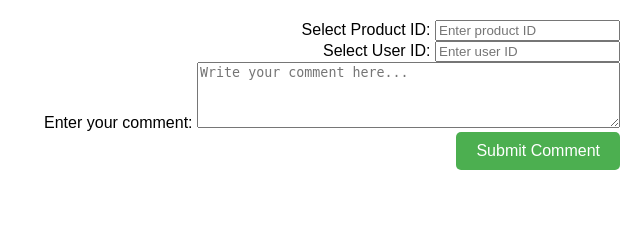
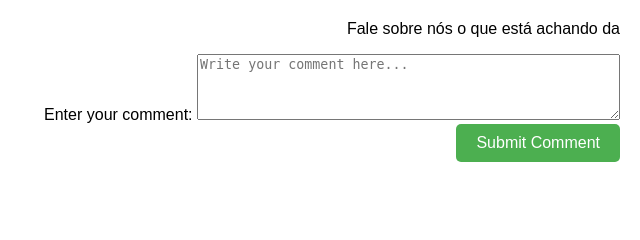
Before and after one commit to IsabelaYabe/engenharia_de_software, a Flask app: page /vms in a window 1280 px wide. Shown: the part 174-414 px from the top of the page, without its empty margins (640-1280 px from the left). Run offline with Flask 3, Linux system fonts and the light colour scheme; data that the repository does not hold is empty; parts of the project's set-up code (start-up, migrations or seed data) failed here and were passed over.

Commit message:
Adding comments

```diff
--- a/src/static/js/script_vms.js
+++ b/src/static/js/script_vms.js
@@ -19,7 +19,7 @@ function fetchVmInfo() {
             body.forEach(item => {
                 const row = document.createElement('tr');
                 row.style.cursor = 'pointer';
-                row.addEventListener('click', handleTableClick);
+                row.addEventListener('click', () => handleTableClick(item[0]));
                 row.innerHTML = `
                     <td>${item[1]}</td>
                     <td>${item[2]}</td>
@@ -39,8 +39,12 @@ function fetchVmInfo() {
         });
 }
 
-function handleTableClick() {
+function handleTableClick(id) {
     console.log("Table clicked");
+    const commentTitle = document.getElementById('comment-title');
+    if (commentTitle) {
+        commentTitle.textContent = "Fale sobre nós o que está achando da VM " + id;
+    }
 }
 
 // Add a new comment for the product
--- a/src/templates/vms.html
+++ b/src/templates/vms.html
@@ -67,15 +67,8 @@
 </div>
 
 <div id="comment" style="text-align: right;">
-    <div>
-        <label for="product-id">Select Product ID:</label>
-        <input type="number" id="product-id" placeholder="Enter product ID">
-    </div>
 
-    <div>
-        <label for="user-id">Select User ID:</label>
-        <input type="number" id="user-id" placeholder="Enter user ID">
-    </div>
+    <p id="comment-title">Fale sobre nós o que está achando da </p>
 
     <div>
         <label for="comment-text">Enter your comment:</label>
```
